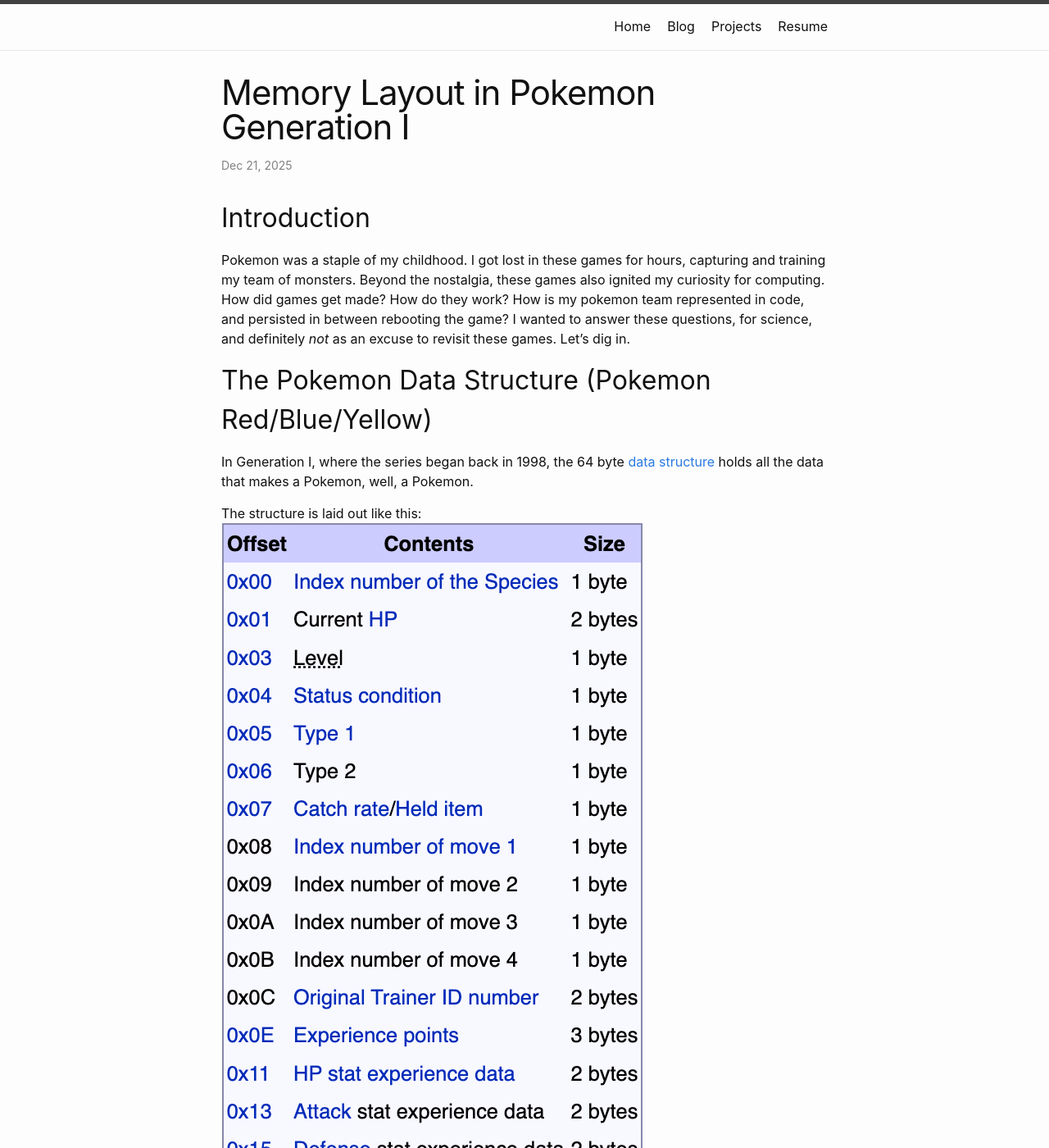
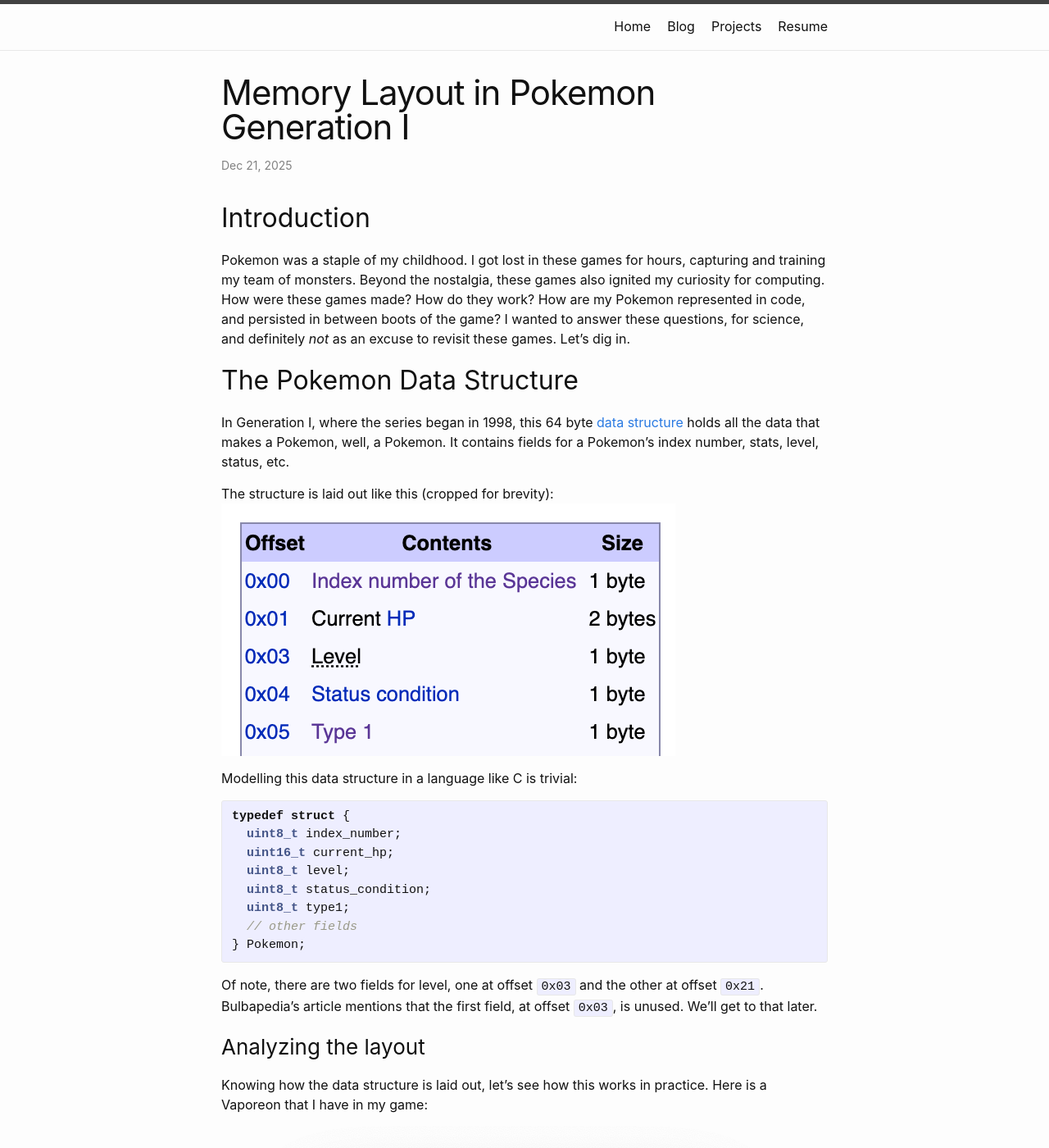
Before and after one commit to samkravitz/kravitz.dev, a Jekyll site: the page built from _posts/2025-12-21-memory-layout-in-pokemon.md, in a window 1280 px wide and 1400 px high. Shown: the whole window at 82% size. Built offline with Jekyll 4.4.1, drawn with Linux system fonts in a browser that asks for light colours; some of the changed text lies outside the part shown.

Commit message:
Further edits for Pokemon post

```diff
--- a/_posts/2025-12-21-memory-layout-in-pokemon.md
+++ b/_posts/2025-12-21-memory-layout-in-pokemon.md
@@ -5,13 +5,12 @@
 categories: programming gaming
 ---
 ## Introduction
-Pokemon was a staple of my childhood. I got lost in these games for hours, capturing and training my team of monsters. Beyond the nostalgia, these games also ignited my curiosity for computing. How did games get made? How do they work? How is my pokemon team represented in code, and persisted in between rebooting the game? I wanted to answer these questions, for science, and definitely *not* as an excuse to revisit these games. Let's dig in.
+Pokemon was a staple of my childhood. I got lost in these games for hours, capturing and training my team of monsters. Beyond the nostalgia, these games also ignited my curiosity for computing. How were these games made? How do they work? How are my Pokemon represented in code, and persisted in between boots of the game? I wanted to answer these questions, for science, and definitely *not* as an excuse to revisit these games. Let's dig in.
 
-## The Pokemon Data Structure (Pokemon Red/Blue/Yellow)
-In Generation I, where the series began back in 1998, the 64 byte [data structure](https://bulbapedia.bulbagarden.net/wiki/Pok%C3%A9mon_data_structure_(Generation_I)) holds all the data that makes a Pokemon, well, a Pokemon.
+## The Pokemon Data Structure
+In Generation I, where the series began in 1998, this 64 byte [data structure](https://bulbapedia.bulbagarden.net/wiki/Pok%C3%A9mon_data_structure_(Generation_I)) holds all the data that makes a Pokemon, well, a Pokemon. It contains fields for a Pokemon's index number, stats, level, status, etc.
 
-The structure is laid out like this:
-![Gen I Data Structure Layout](/assets/posts/memory_layout_in_pokemon/memory_layout.png)
+The structure is laid out like this (cropped for brevity):![Gen I Data Structure Layout](/assets/posts/memory_layout_in_pokemon/memory_layout.png)
 
 Modelling this data structure in a language like C is trivial:
 
@@ -21,6 +20,7 @@
   uint16_t current_hp;
   uint8_t level;
   uint8_t status_condition;
+  uint8_t type1;
   // other fields
 } Pokemon;
 {% endhighlight %}
@@ -101,7 +101,7 @@
 - HP: 255
 - Type 1: Normal
 
-For fun, we'll also make all of his stats 150. I didn't describe where to find the offset for the stats for brevity, but it's the same process as the other attributes.
+For fun, we'll also make all of his stats 150. I didn't describe where to find the offset of the stats for brevity, but it's the same process as the other attributes.
 
 | Offset | Value (hex) | Value (Decimal) | Description             |
 |--------|-------------|-----------------|-------------------------|
```
Also changed, not shown: assets/posts/memory_layout_in_pokemon/memory_layout.png.
